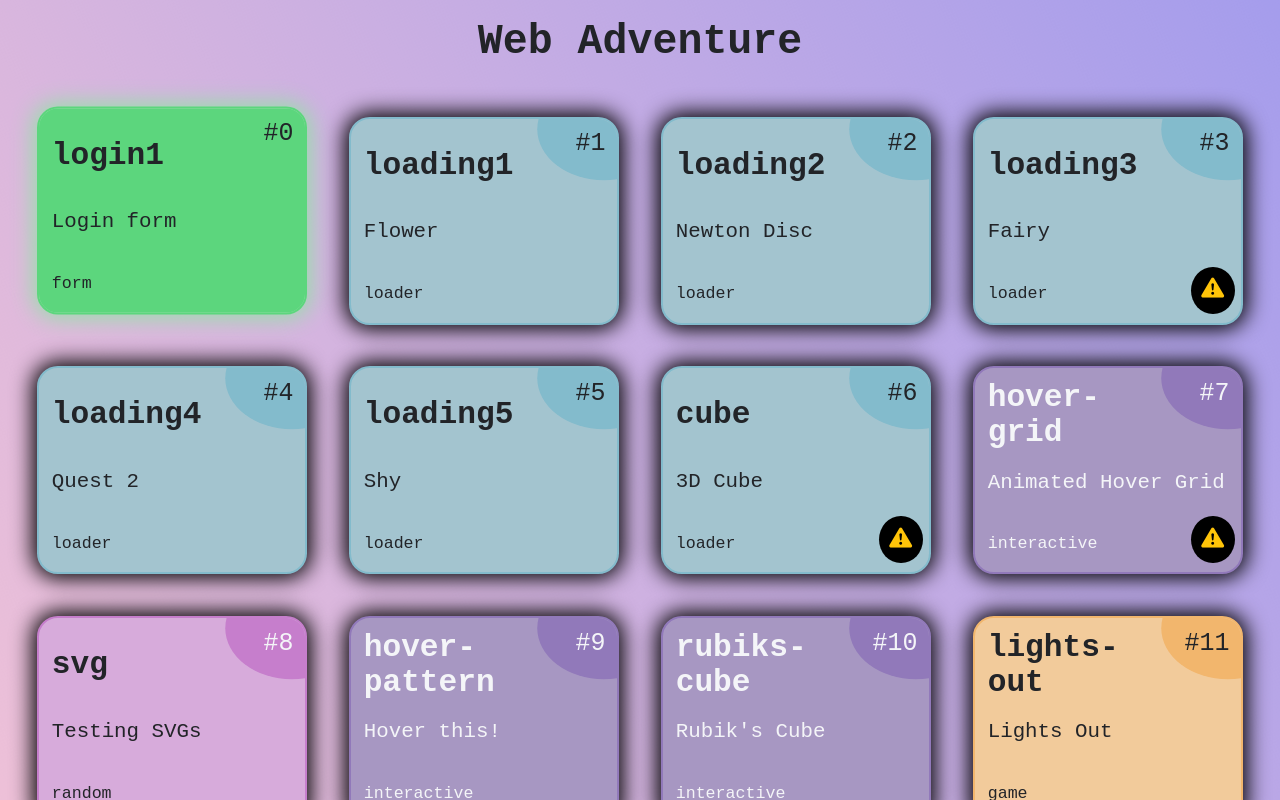
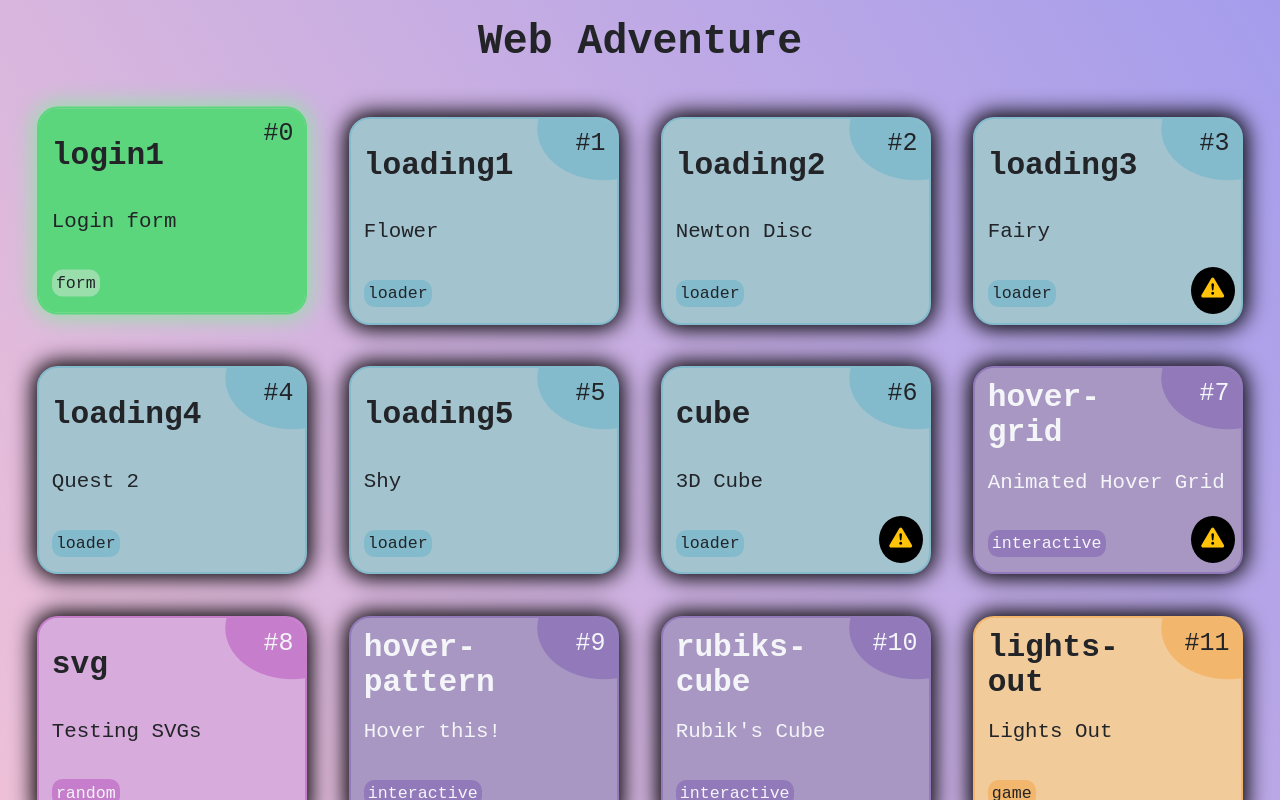
Before and after one commit to dudushy/web-adventure, an Angular app: page /web-adventure/ in a window 1280 px wide. In both pictures the pointer is over the element "login1". Built offline with nearby package versions, Linux system fonts and the light colour scheme.

Commit message:
Update home cardType styles

```diff
--- a/src/app/pages/home/home.component.scss
+++ b/src/app/pages/home/home.component.scss
@@ -45,6 +45,11 @@
     @include allVendors(box-shadow, 0 0 calc(var(--responsiveUnit) * 1) calc(var(--responsiveUnit) * 0.2) $black);
     @include allVendors(transition, all 300ms ease-in-out);
 
+    &,
+    * {
+      @include allVendors(user-select, none);
+    }
+
     &::after {
       content: "";
       position: absolute;
@@ -77,10 +82,17 @@
 
       .cardInfo {
         .cardTitle,
-        .cardDescription,
-        .cardType {
+        .cardDescription {
           color: var(--cardTextSelected);
           @include allVendors(transition, all 300ms ease-in-out);
+        }
+
+        .cardType {
+          p {
+            background: var(--cardColorSelected);
+            color: var(--cardText);
+            @include allVendors(transition, all 300ms ease-in-out);
+          }
         }
       }
     }
@@ -136,6 +148,13 @@
         width: 75%;
         height: 25%;
         font-size: calc(var(--responsiveUnit) * 0.8);
+
+        p {
+          background: var(--cardColor);
+          color: var(--cardTextSelected);
+          padding: calc(var(--responsiveUnit) * 0.2);
+          border-radius: calc(var(--responsiveUnit) * 0.5);
+        }
       }
 
       .cardNo {
```
